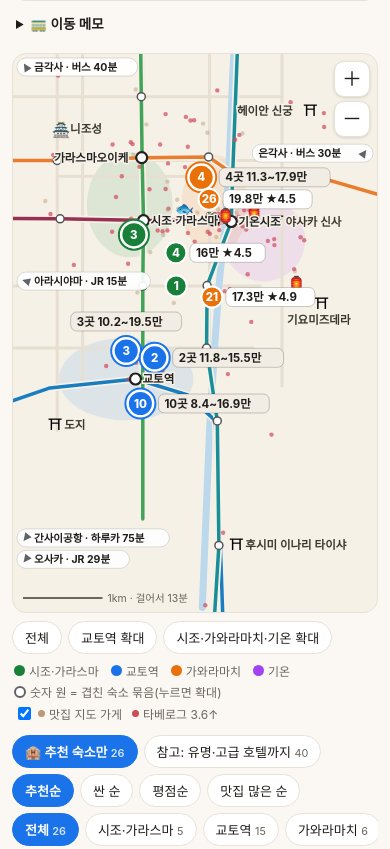
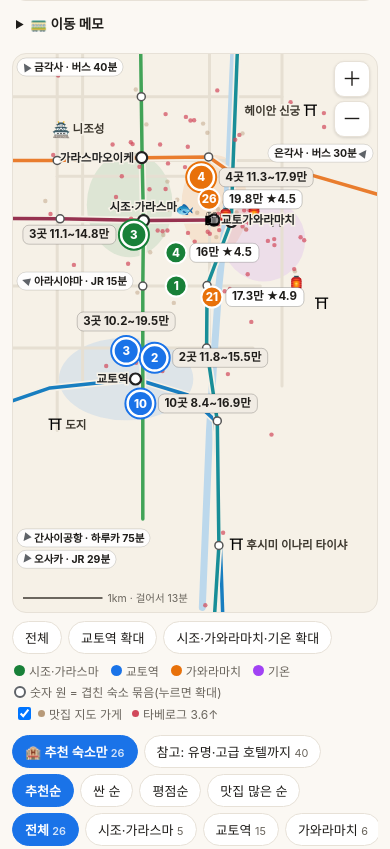
Before and after one commit to tkdrn416/matzip, a plain HTML site: page hotels.html in a window 390 px wide. Shown: the part 1447-2296 px from the top of the page. Drawn offline with Linux system fonts and the light colour scheme.

Commit message:
Hotel page: fix dark-mode text and overlapping map labels
- Declare color-scheme light dark so in-app browsers on Android don't apply
  forced darkening on top of the page's own dark theme (labels turned into
  light-on-light blobs)
- Map labels are placed using measured text size instead of an estimate, with
  a 2px gap; with larger phone font settings, station and landmark names no
  longer run into each other (e.g. 시조·가라스마 / 기온시조 / 야사카 신사)
- Opening the map from a hotel's nearby-food link clears leftover filters
  (a saved Kyoto + open-now filter showed 0 places near a Namba hotel)
- Service worker cache v25

Co-Authored-By: Claude Opus 5.5 <noreply@anthropic.com>
Claude-Session: https://claude.ai/code/session_01KeNKGazFnA21ZH7mvPTVzj

```diff
--- a/assets/app.js
+++ b/assets/app.js
@@ -1929,7 +1929,8 @@
   if (nearM) {
     history.replaceState(null, "", location.pathname + location.search);
     let nm = "고른 곳"; try { nm = decodeURIComponent(nearM[3] || "") || nm; } catch (e) { /* */ }
-    setTimeout(() => setRefPoint(L.latLng(+nearM[1], +nearM[2]), nm.slice(0, 30)), 350);
+    // 예전에 걸어 둔 필터(지금 영업 등)가 남아 있으면 숙소 근처가 덜 보이므로 풀고 시작
+    setTimeout(() => { if (activeFilters().length) clearFilters(); setRefPoint(L.latLng(+nearM[1], +nearM[2]), nm.slice(0, 30)); }, 350);
   }
   // 필터 기억 (12시간): 폰이 백그라운드 탭을 새로 고쳐도 그대로. 없으면 오늘 날짜의 동선 일차를 자동 선택
   if (!loadFilters()) {
--- a/assets/hotels.css
+++ b/assets/hotels.css
@@ -1,4 +1,5 @@
 :root {
+  color-scheme: light dark;
   --bg: #fbf8f3; --card: #fff; --ink: #1f1d1a; --muted: #6b665e; --line: #e7e1d7; --chip: #f1ece4; --blue: #1a73e8;
   --paper: #f6f1e7; --street: #e6dfd2; --river: #bcd8ec; --st: #ffffff;
   font-family: -apple-system, BlinkMacSystemFont, "Apple SD Gothic Neo", "Pretendard", "Noto Sans KR", "Hiragino Sans", "Noto Sans JP", "Segoe UI", sans-serif;
--- a/assets/hotels.js
+++ b/assets/hotels.js
@@ -91,12 +91,28 @@
     view.lat = Math.max(s - mlat, Math.min(n + mlat, view.lat));
     view.lng = Math.max(w - mlng, Math.min(e + mlng, view.lng));
   }
-  // 글자 폭 대략(한글 1em, 영문·숫자 0.6em)
-  const tw = (s, fs) => [...String(s)].reduce((a, ch) => a + (/[ㄱ-힣぀-ヿ一-鿿]/.test(ch) ? fs * 1.0 : /[★₩]/.test(ch) ? fs * 0.9 : fs * 0.6), 0);
+  // 글자 크기 재기: 폰 글꼴·글자 크기 설정이 달라도 실제로 그려지는 폭·높이로 겹침을 판단
+  const NS = "http://www.w3.org/2000/svg";
+  const measBox = document.createElement("div");
+  measBox.className = "smap"; measBox.setAttribute("aria-hidden", "true");
+  measBox.style.cssText = "position:absolute;left:-9999px;top:0;width:400px;height:40px;min-height:0;border:0;visibility:hidden;pointer-events:none";
+  const measSvg = document.createElementNS(NS, "svg"), measG = document.createElementNS(NS, "g"), measT = document.createElementNS(NS, "text");
+  measSvg.setAttribute("width", "400"); measSvg.setAttribute("height", "40");
+  measG.appendChild(measT); measSvg.appendChild(measG); measBox.appendChild(measSvg); document.body.appendChild(measBox);
+  const mcache = new Map();
+  function tm(str, gcls, tcls) {
+    const k = gcls + "|" + tcls + "|" + str;
+    if (mcache.has(k)) return mcache.get(k);
+    measG.setAttribute("class", gcls || ""); measT.setAttribute("class", tcls || ""); measT.textContent = str;
+    let r = { w: str.length * 11, h: 14 };
+    try { const bb = measT.getBBox(); r = { w: Math.ceil(measT.getComputedTextLength() || bb.width), h: Math.ceil(bb.height) || 14 }; } catch (e) { /* */ }
+    mcache.set(k, r); return r;
+  }
   function render() {
     const w = W(), h = Hh();
     const boxes = [];
-    const free = (b) => b.x >= 2 && b.y >= 2 && b.x + b.w <= w - 2 && b.y + b.h <= h - 2 && !boxes.some((o) => b.x < o.x + o.w && b.x + b.w > o.x && b.y < o.y + o.h && b.y + b.h > o.y);
+    const P = 2; // 글자끼리 붙지 않게 여백
+    const free = (b) => b.x >= 2 && b.y >= 2 && b.x + b.w <= w - 2 && b.y + b.h <= h - 2 && !boxes.some((o) => b.x < o.x + o.w + P && b.x + b.w + P > o.x && b.y < o.y + o.h + P && b.y + b.h + P > o.y);
     const take = (b) => { boxes.push(b); return b; };
     const pts = (arr) => arr.map(([la, ln]) => px(la, ln).map((v) => v.toFixed(1)).join(",")).join(" ");
     const zr = view.z / fitZ;
@@ -153,13 +169,14 @@
     const placeChip = (hh) => {
       const [x, y] = px(hh.lat, hh.lng), on = hh.id === sel;
       const t1 = on ? `${hh.short || hh.n}` : "", t2 = `${priceTxt(hh)} ★${hh.rating ?? "-"}`;
-      const fs = 11.5, bw = Math.max(tw(t2, fs), on ? tw(t1, 12.5) : 0) + 12, bh = on ? 34 : 19;
+      const m2 = tm(t2, "chip", ""), m1 = on ? tm(t1, "chip on", "t1") : { w: 0, h: 0 };
+      const bw = Math.max(m2.w, m1.w) + 12, bh = on ? m1.h + m2.h + 8 : Math.max(19, m2.h + 5);
       const cands = [[x + 14, y - bh / 2], [x - 14 - bw, y - bh / 2], [x - bw / 2, y - 16 - bh], [x - bw / 2, y + 16]];
       for (const [bx, by] of cands) {
         const b = { x: bx, y: by, w: bw, h: bh };
         if (!free(b) && !on) continue;
         take(b);
-        chips += `<g class="chip${on ? " on" : ""}" data-id="${hh.id}"><rect x="${bx.toFixed(1)}" y="${by.toFixed(1)}" width="${bw.toFixed(1)}" height="${bh}" rx="6"/>${on ? `<text x="${(bx + 6).toFixed(1)}" y="${(by + 14).toFixed(1)}" class="t1">${esc(t1)}</text>` : ""}<text x="${(bx + 6).toFixed(1)}" y="${(by + bh - 5.5).toFixed(1)}">${esc(t2)}</text></g>`;
+        chips += `<g class="chip${on ? " on" : ""}" data-id="${hh.id}"><rect x="${bx.toFixed(1)}" y="${by.toFixed(1)}" width="${bw.toFixed(1)}" height="${bh}" rx="6"/>${on ? `<text x="${(bx + 6).toFixed(1)}" y="${(by + 3 + m1.h * 0.8).toFixed(1)}" class="t1">${esc(t1)}</text>` : ""}<text x="${(bx + 6).toFixed(1)}" y="${(by + bh - 3 - m2.h * 0.22).toFixed(1)}">${esc(t2)}</text></g>`;
         break;
       }
     };
@@ -171,7 +188,7 @@
       const cx = w / 2, cy = h / 2, dx = x - cx, dy = y - cy;
       const t = Math.min((w / 2 - 8) / Math.abs(dx || 1e-6), (h / 2 - 8) / Math.abs(dy || 1e-6));
       const ex = cx + dx * t, ey = cy + dy * t, ang = Math.atan2(dy, dx);
-      const txt = `${f.n} · ${f.note}`, bw = tw(txt, 10.5) + 20, bh = 18;
+      const txt = `${f.n} · ${f.note}`, mf = tm(txt, "far", "f1"), bw = mf.w + 22, bh = Math.max(18, mf.h + 4);
       const side = Math.abs(ex - 8) < 1 ? "L" : Math.abs(ex - (w - 8)) < 1 ? "R" : Math.abs(ey - 8) < 1 ? "T" : "B";
       let bx = side === "L" ? 4 : side === "R" ? w - bw - 4 : ex - bw / 2, by = side === "T" ? 4 : side === "B" ? h - bh - 4 : ey - bh / 2;
       bx = Math.max(4, Math.min(w - bw - 4, bx)); by = Math.max(4, Math.min(h - bh - 4, by));
@@ -186,25 +203,25 @@
       if (!ok) return;
       take(ok); bx = ok.x; by = ok.y;
       const ax = side === "R" ? bx + bw - 9 : side === "L" ? bx + 9 : bx + 9, ay = by + bh / 2;
-      far += `<g class="far"><rect x="${bx.toFixed(1)}" y="${by.toFixed(1)}" width="${bw.toFixed(1)}" height="${bh}" rx="9"/><path d="M-4,-4 L4,0 L-4,4 Z" transform="translate(${ax.toFixed(1)},${ay.toFixed(1)}) rotate(${((ang * 180) / Math.PI).toFixed(0)})"/><text x="${(side === "R" ? bx + 6 : bx + 17).toFixed(1)}" y="${(by + 12.6).toFixed(1)}" class="f1">${esc(txt)}</text></g>`;
+      far += `<g class="far"><rect x="${bx.toFixed(1)}" y="${by.toFixed(1)}" width="${bw.toFixed(1)}" height="${bh}" rx="9"/><path d="M-4,-4 L4,0 L-4,4 Z" transform="translate(${ax.toFixed(1)},${ay.toFixed(1)}) rotate(${((ang * 180) / Math.PI).toFixed(0)})"/><text x="${(side === "R" ? bx + 6 : bx + 17).toFixed(1)}" y="${(by + bh / 2 + mf.h * 0.3).toFixed(1)}" class="f1">${esc(txt)}</text></g>`;
     });
     // 주요 역 이름 → 가격 칩 → 명소 → 작은 역 → 권역 이름 순으로 자리 잡기
     const stLabel = (st, x, y) => {
-      const fs = st.m ? 11.5 : 10.5, t0 = tw(st.n, fs);
-      for (const [bx, by] of [[x + 7, y - 6], [x - 7 - t0, y - 6], [x - t0 / 2, y + 7], [x - t0 / 2, y - 19]]) {
-        const b = { x: bx, y: by, w: t0, h: 13 };
+      const ms = tm(st.n, "", "st-t" + (st.m ? " main" : "")), t0 = ms.w, th = ms.h;
+      for (const [bx, by] of [[x + 7, y - th / 2], [x - 7 - t0, y - th / 2], [x - t0 / 2, y + 7], [x - t0 / 2, y - 7 - th]]) {
+        const b = { x: bx, y: by, w: t0, h: th };
         if (!free(b)) continue;
-        take(b); lbl += `<text x="${bx.toFixed(1)}" y="${(by + 10).toFixed(1)}" class="st-t${st.m ? " main" : ""}">${esc(st.n)}</text>`;
+        take(b); lbl += `<text x="${bx.toFixed(1)}" y="${(by + th * 0.78).toFixed(1)}" class="st-t${st.m ? " main" : ""}">${esc(st.n)}</text>`;
         return;
       }
     };
     stationsDrawn.filter(([st]) => st.m).forEach(([st, x, y]) => stLabel(st, x, y));
     clusters.forEach((cl) => {
-      const fs = 11.5, bw = tw(cl.label, fs) + 12, bh = 19;
+      const mc = tm(cl.label, "chip cl", ""), bw = mc.w + 12, bh = Math.max(19, mc.h + 5);
       for (const [bx, by] of [[cl.x + 18, cl.y - bh / 2], [cl.x - 18 - bw, cl.y - bh / 2], [cl.x - bw / 2, cl.y - 20 - bh], [cl.x - bw / 2, cl.y + 20]]) {
         const b = { x: bx, y: by, w: bw, h: bh };
         if (!free(b)) continue;
-        take(b); chips += `<g class="chip cl" data-cl="${cl.mem.map((o) => o.id).join(",")}"><rect x="${bx.toFixed(1)}" y="${by.toFixed(1)}" width="${bw.toFixed(1)}" height="${bh}" rx="6"/><text x="${(bx + 6).toFixed(1)}" y="${(by + bh - 5.5).toFixed(1)}">${esc(cl.label)}</text></g>`;
+        take(b); chips += `<g class="chip cl" data-cl="${cl.mem.map((o) => o.id).join(",")}"><rect x="${bx.toFixed(1)}" y="${by.toFixed(1)}" width="${bw.toFixed(1)}" height="${bh}" rx="6"/><text x="${(bx + 6).toFixed(1)}" y="${(by + bh - 3 - mc.h * 0.22).toFixed(1)}">${esc(cl.label)}</text></g>`;
         break;
       }
     });
@@ -212,23 +229,23 @@
     C.landmarks.forEach((m) => {
       const [x, y] = px(m.lat, m.lng);
       if (x < -20 || y < -20 || x > w + 20 || y > h + 20) return;
-      const fs = 11.5, ew = 16;
+      const me = tm(m.e, "", "lm-e"), ew = Math.max(16, me.w);
       lm += `<text x="${x.toFixed(1)}" y="${y.toFixed(1)}" class="lm-e" dy="0.35em">${m.e}</text>`;
-      take({ x: x - 8, y: y - 8, w: 16, h: 16 });
-      const tw0 = tw(m.n, fs);
-      for (const [bx, by] of [[x + ew / 2 + 1, y - 7], [x - ew / 2 - 1 - tw0, y - 7], [x - tw0 / 2, y + 9], [x - tw0 / 2, y - 23]]) {
-        const b = { x: bx, y: by, w: tw0, h: 14 };
+      take({ x: x - ew / 2, y: y - ew / 2, w: ew, h: ew });
+      const ml = tm(m.n, "", "lm-t"), tw0 = ml.w, th = ml.h;
+      for (const [bx, by] of [[x + ew / 2 + 2, y - th / 2], [x - ew / 2 - 2 - tw0, y - th / 2], [x - tw0 / 2, y + ew / 2 + 1], [x - tw0 / 2, y - ew / 2 - 1 - th]]) {
+        const b = { x: bx, y: by, w: tw0, h: th };
         if (!free(b)) continue;
-        take(b); lbl += `<text x="${bx.toFixed(1)}" y="${(by + 11).toFixed(1)}" class="lm-t">${esc(m.n)}</text>`;
+        take(b); lbl += `<text x="${bx.toFixed(1)}" y="${(by + th * 0.78).toFixed(1)}" class="lm-t">${esc(m.n)}</text>`;
         break;
       }
     });
     if (zr >= 1.6) stationsDrawn.filter(([st]) => !st.m).forEach(([st, x, y]) => stLabel(st, x, y));
     C.zones.forEach((zn) => {
       if (!zn.n) return;
-      const [x, y] = px(zn.lat, zn.lng), r = mpx(zn.r) * (zn.sy || 1), t0 = tw(zn.n, 12);
-      const b = { x: x - t0 / 2, y: y - r - 2, w: t0, h: 14 };
-      if (free(b)) { take(b); lbl += `<text x="${x.toFixed(1)}" y="${(y - r + 10).toFixed(1)}" class="zone-t" text-anchor="middle" style="fill:${areaOf(zn.k).c}">${esc(zn.n)}</text>`; }
+      const [x, y] = px(zn.lat, zn.lng), r = mpx(zn.r) * (zn.sy || 1), mz = tm(zn.n, "", "zone-t"), t0 = mz.w;
+      const b = { x: x - t0 / 2, y: y - r - 2, w: t0, h: mz.h };
+      if (free(b)) { take(b); lbl += `<text x="${x.toFixed(1)}" y="${(y - r - 2 + mz.h * 0.78).toFixed(1)}" class="zone-t" text-anchor="middle" style="fill:${areaOf(zn.k).c}">${esc(zn.n)}</text>`; }
     });
     // 축척
     const m500 = mpx(500), sc = m500 > 140 ? [250, mpx(250)] : m500 < 40 ? [1000, mpx(1000)] : [500, m500];
--- a/hotels.html
+++ b/hotels.html
@@ -4,6 +4,7 @@
 <meta charset="utf-8">
 <meta name="viewport" content="width=device-width,initial-scale=1,viewport-fit=cover">
 <title>숙소 고르기 · 교토 1박 + 오사카 3박</title>
+<meta name="color-scheme" content="light dark">
 <meta name="theme-color" content="#fbf8f3" media="(prefers-color-scheme: light)">
 <meta name="theme-color" content="#14120f" media="(prefers-color-scheme: dark)">
 <link rel="icon" href="assets/icons/icon-192.png">
--- a/sw.js
+++ b/sw.js
@@ -1,7 +1,7 @@
 // 오프라인 지원: 한 번 열어 두면 로밍이 끊겨도 목록·상세가 열리도록 앱 파일과 데이터를 저장.
 // 한국어 지도(OpenFreeMap) 타일은 본 적 있는 구역만 따로 저장(최대 TILE_MAX개) → 로밍이 끊겨도 가 본 동네 지도는 보임.
 // 구글 지도 타일은 약관상 저장하지 않음. GitHub Pages 등 https 에서만 동작.
-const CACHE = "matzip-v24";
+const CACHE = "matzip-v25";
 const TILE_CACHE = "matzip-tiles-v1";
 const TILE_MAX = 1500;
 const TILE_HOSTS = ["tiles.openfreemap.org"];
```
